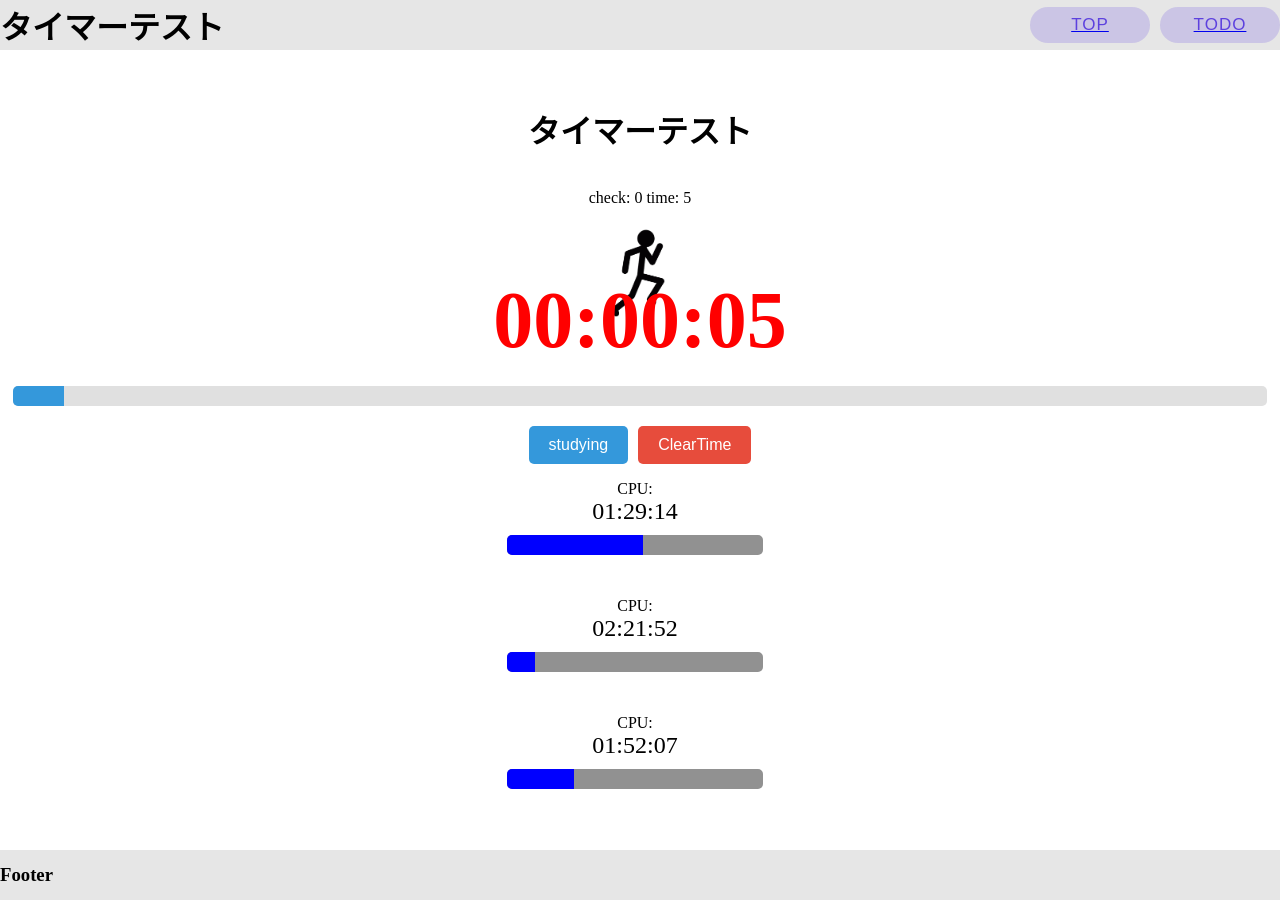
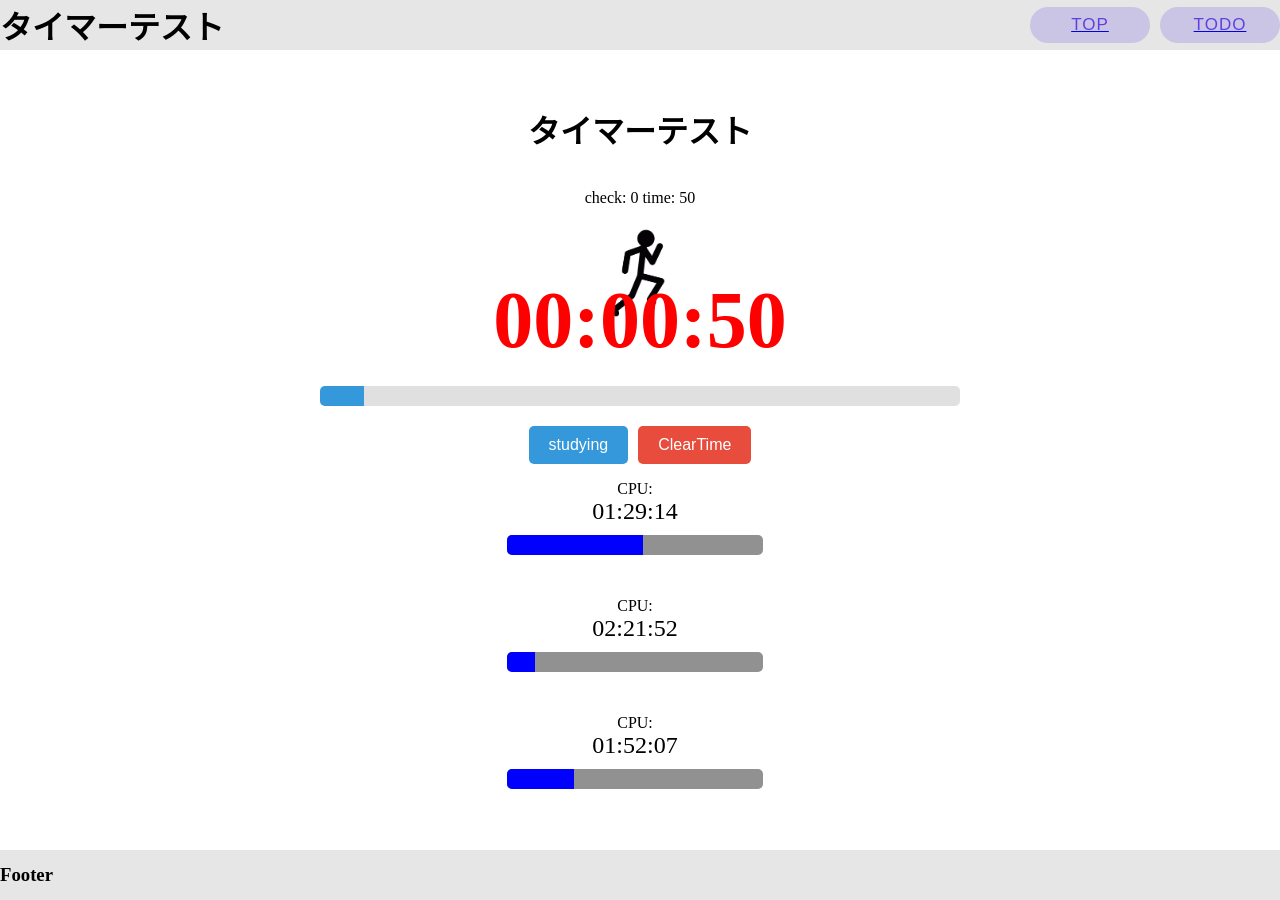
Before and after one commit to 2k2e2n/Clockshare_Vue, a Nuxt app: page / in a window 1280 px wide. Built offline with nearby package versions, Linux system fonts and the light colour scheme.

Commit message:
レイアウトを変更しました。

```diff
--- a/pages/index.vue
+++ b/pages/index.vue
@@ -21,12 +21,13 @@
   onMounted(() => {
     time.value = 0;
     progress.value = 0; // 初期化
-    const intervalId = window.setInterval(loop, 1000);
+    const intervalId = window.setInterval(loop, 100); //デフォルトは1000
     checklocalkey();
   });
 
   //時間が保存されているか確認
   function checklocalkey() {
+    // 休憩していない場合１秒ずつ実行
     if (localStorage.hasOwnProperty(local_time_keyname)) {
       time.value = Number(localStorage.getItem(local_time_keyname));
     } else {
@@ -43,11 +44,12 @@
   function loop() {
     if (!isRest.value) {
       time.value++;
-      progress.value = (time.value % 100); // 追加: ゲージの進行度を更新（100秒ごとにリセット）
+      progress.value = (time.value % 600); // 追加: ゲージの進行度を更新（10分ごとにリセット）
       localStorage.setItem(local_time_keyname, time.value);
     }
-    if (progress.value == 99) {
+    if (progress.value == 599) {
       check.value++;
+      //progress.value == 0;
     }
   }
 
@@ -68,7 +70,7 @@
     <Showtime class="maincontent" v-if="!isRest" :time="time" />
     <Resttime class="maincontent" v-if="isRest" :isRest="isRest" />
     <div class="progress-bar">
-      <div class="progress" :style="{ width: progress + '%' }"></div>
+      <div class="progress" :style="{ width: (progress * (1/6)) + '%' }"></div>
     </div>
 
     <div class="btn-main">
@@ -111,7 +113,7 @@
 }
 
 .progress-bar {
-  width: 98%;
+  width: 50%;
   background-color: #e0e0e0;
   border-radius: 5px;
   overflow: hidden;
```
